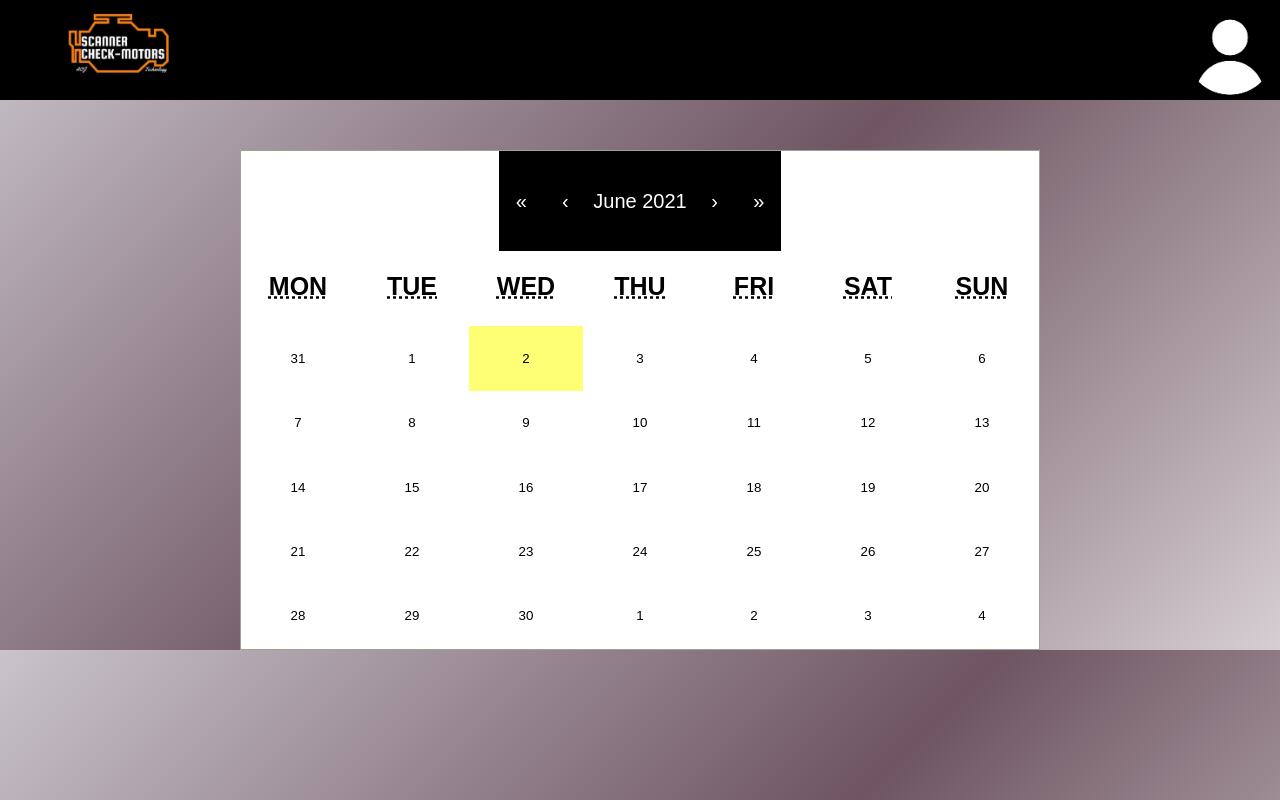
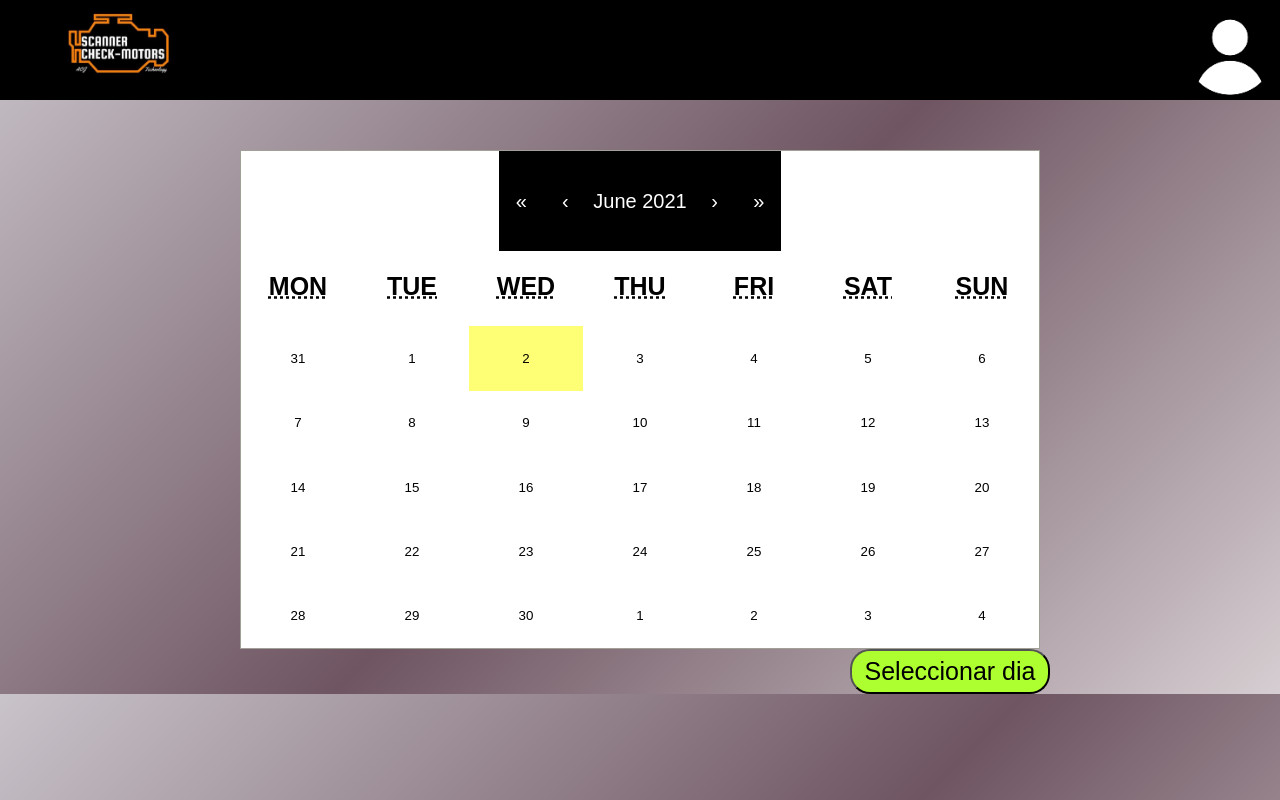
Before and after one commit to Mansrc/solemne_01, a React (Create React App) app: page /acerca_de/ingresar/horario in a window 1280 px wide. Built offline with nearby package versions, Linux system fonts and the light colour scheme.

Commit message:
lo logramos

```diff
--- a/src/App.css
+++ b/src/App.css
@@ -297,12 +297,6 @@ h6{
   color:white
 }
 
-.react-calendar{
-  height: 500px;
-  max-width: 100%;
-  width:600px;
-
-}
 .calendario{
   text-align: center;
   justify-content: center;
@@ -562,3 +556,6 @@ Div#serviciosdiarios{
   margin-top: 110px;
   margin-left: 100px;
 }
+.guardar{
+  margin-left: 850px;
+}
--- a/src/components/Confirmacion.js
+++ b/src/components/Confirmacion.js
@@ -2,10 +2,11 @@ import React, { useEffect,useState} from "react"
 import axios from "axios"
 
 
-const Confirmacion = ()=>{
- let fecha = '2021-10-21'
+const Confirmacion = (props)=>{
+ let fecha = props.fecha
+ console.log(props.fecha)
  const [data, setData] = useState([])
-   useEffect(() => {const url="http://localhost:3000/datos"
+   useEffect(() => {const url="http://192.168.1.86:3000/datos"
    axios.get(url,{})
   .then(Request=>{
       let datos=Request.data
@@ -16,7 +17,6 @@ const Confirmacion = ()=>{
   })}, [])
   let datosfiltrados = data.filter(e=>e.fecha === fecha)
   let datosordenados = datosfiltrados.sort((a, b) => (a.hora > b.hora ? 1 : a.hora < b.hora ? -1 : 0))
-  console.log(datosordenados)
     return(
     <tr>{datosordenados.length > 0 ? (
         datosordenados.map(e=>{return(
--- a/src/hooks/UseReservation.js
+++ b/src/hooks/UseReservation.js
@@ -25,7 +25,7 @@ const UseForm = (initialForm,validateForm) => {
 
     console.log(form)
     if(Object.keys(errors).length===0){
-      axios.get('http://localhost:5000/reserva')
+      axios.get('http://192.168.1.86:3000/datos')
       .then(promises=>{
         let user = promises.data
         console.log(promises)
@@ -46,7 +46,7 @@ const UseForm = (initialForm,validateForm) => {
 
         axios({
           method:"post",
-          url:"http://localhost:5000/reserva",
+          url:"http://192.168.1.86:3000/datos",
           data:form
         })
         .then((respons)=>{
--- a/src/pages/HomeTrabajador.jsx
+++ b/src/pages/HomeTrabajador.jsx
@@ -1,13 +1,20 @@
 import React,{useState} from 'react';
 import Calendar from 'react-calendar';
+import { Link} from 'react-router-dom';
 import Navbar from '../components/NavbarTrabajadores'
 import Separacion from '../components/Separacion';
+import Verificacion from './Verificacion';
 
 const HomeTrabajador = () => {
   //detecta que fecha se presiona
   const [value, setValue] = useState(new Date());
   let fecha = value;
   let fechita = new Intl.DateTimeFormat("az").format(fecha)
+  console.log(fechita)
+  function pasarFecha(){
+    return(
+    <Verificacion propiedad={fechita}/>)
+  }
 
   function onChange(nextValue) {
     setValue(nextValue);
@@ -19,8 +26,13 @@ const HomeTrabajador = () => {
      <Calendar className="calendario"
       name="fecha"
       onChange = { onChange }
-      value = {fecha}
       />
+      <Link
+  to={{
+    pathname: "/acerca_de/ingresar/horario/confirmacion",
+    state: fechita // your data array of objects
+  }}
+><button className="gotoRegister guardar" onClick={pasarFecha}>Seleccionar dia</button></Link>
     </>
   )
 }
--- a/src/pages/Verificacion.js
+++ b/src/pages/Verificacion.js
@@ -2,9 +2,13 @@ import React from "react"
 import Confirmacion from "../components/Confirmacion"
 import NavbarTrabajadores from "../components/NavbarTrabajadores"
 import Separacion from "../components/Separacion"
-
+import { useLocation } from 'react-router-dom'
 
 const Verificacion = ()=>{
+    const location = useLocation()
+    const fechita = location.state
+    console.log(fechita)
+
 return(
 <div>
 <NavbarTrabajadores/>
@@ -15,7 +19,7 @@ return(
 <div className="table-verificacion">
 
 <table className="table-verificacion">
-    <div id="fechacss">2021-02-21</div>
+    <div id="fechacss">{fechita}</div>
 <thead>
 
 
@@ -26,7 +30,7 @@ return(
 </tr>
 </thead>
 
-<Confirmacion/>
+<Confirmacion fecha={fechita}/>
 
 </table>
 
```
Also changed, not shown: tablita.json (+38 -12 lines).
